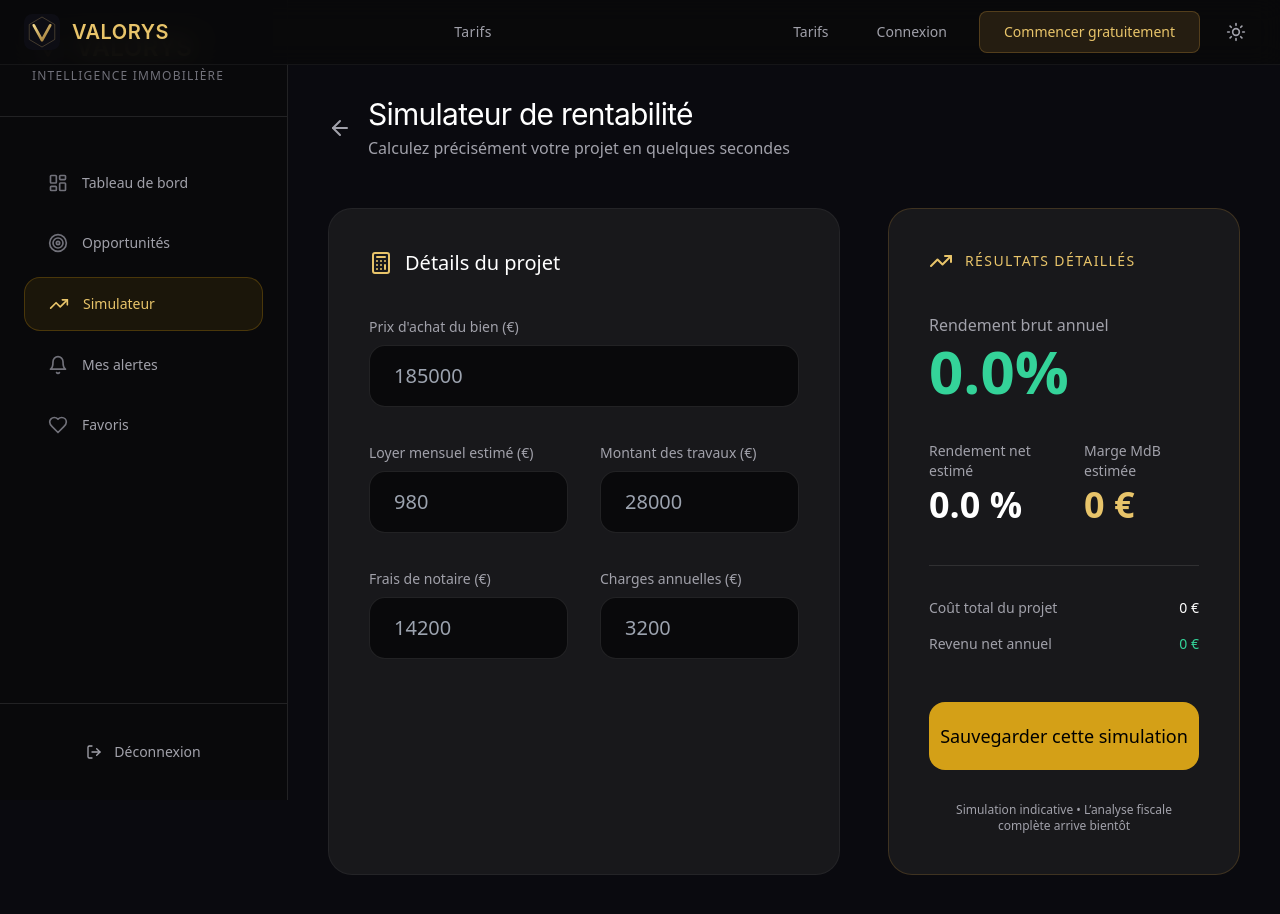
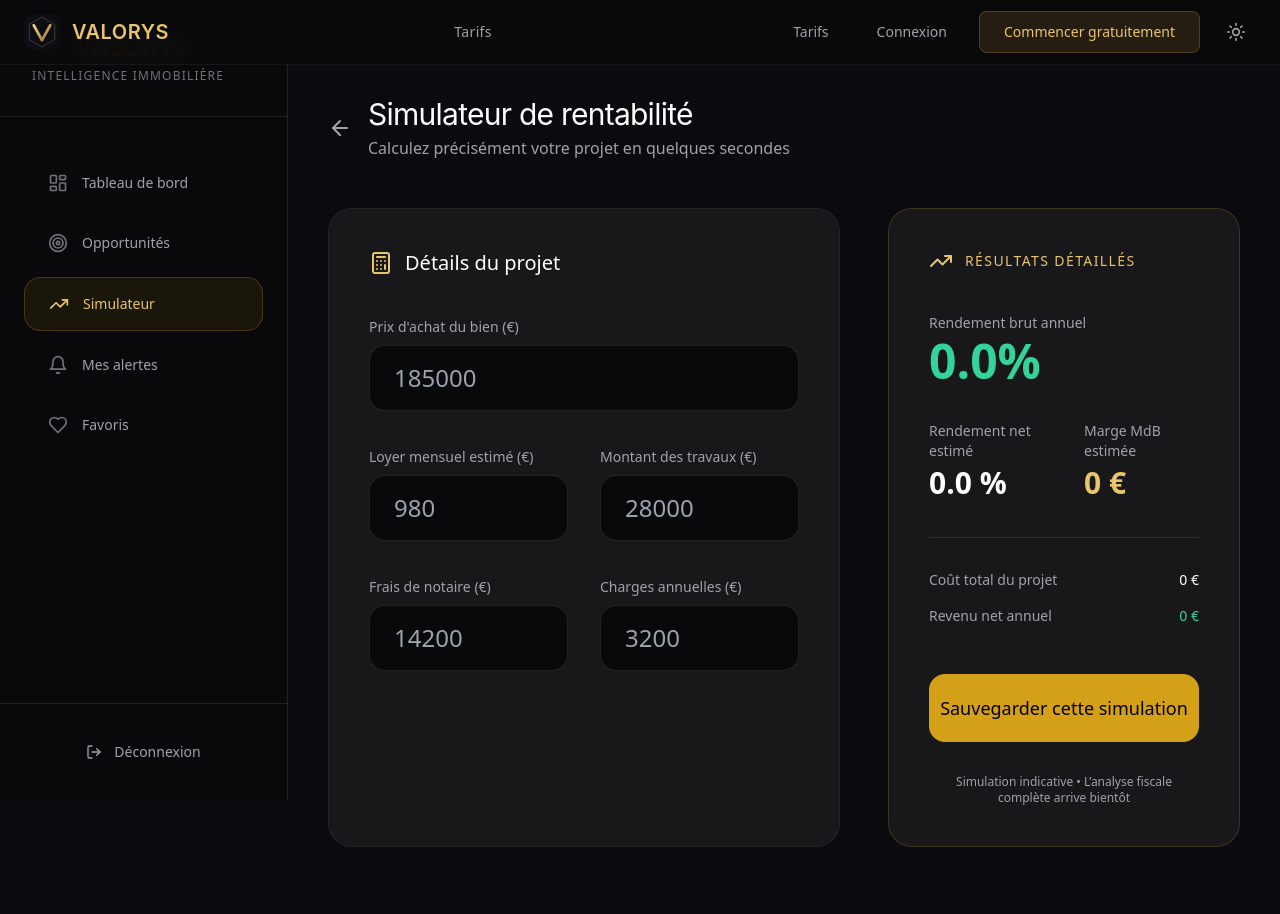
Before and after one commit to pooya75nd/Valorys, a Next.js app: page /simulateur in a window 1280 px wide. Shown: the top 914 px of the page. Built offline with nearby package versions, Linux system fonts and the light colour scheme; no server answers.

Commit message:
Refactor input styles and text sizes in page.tsx
Updated input field styles and adjusted text sizes for better readability.

```diff
--- a/src/app/simulateur/page.tsx
+++ b/src/app/simulateur/page.tsx
@@ -42,7 +42,7 @@ export default function SimulateurPage() {
 
           <div className="grid lg:grid-cols-12 gap-12">
 
-            {/* Formulaire - Style aligné avec les Alertes */}
+            {/* Formulaire */}
             <div className="lg:col-span-7 bg-white dark:bg-zinc-900 border border-zinc-200 dark:border-white/5 rounded-3xl p-10">
               <div className="flex items-center gap-3 mb-10">
                 <Calculator className="w-6 h-6 text-amber-600 dark:text-gold-400" />
@@ -57,7 +57,7 @@ export default function SimulateurPage() {
                     value={prixAchat}
                     onChange={(e) => setPrixAchat(e.target.value === '' ? '' : Number(e.target.value))}
                     placeholder="185000"
-                    className="w-full bg-white dark:bg-zinc-950 border border-zinc-200 dark:border-white/10 rounded-2xl px-6 py-4 text-xl font-medium focus:outline-none focus:border-amber-600 dark:focus:border-gold-600 text-zinc-900 dark:text-white"
+                    className="w-full bg-white dark:bg-zinc-950 border border-zinc-200 dark:border-white/10 rounded-2xl px-6 py-4 text-2xl font-medium focus:outline-none focus:border-amber-600 dark:focus:border-gold-600 text-zinc-900 dark:text-white"
                   />
                 </div>
 
@@ -69,7 +69,7 @@ export default function SimulateurPage() {
                       value={loyerMensuel}
                       onChange={(e) => setLoyerMensuel(e.target.value === '' ? '' : Number(e.target.value))}
                       placeholder="980"
-                      className="w-full bg-white dark:bg-zinc-950 border border-zinc-200 dark:border-white/10 rounded-2xl px-6 py-4 text-xl font-medium focus:outline-none focus:border-amber-600 dark:focus:border-gold-600 text-zinc-900 dark:text-white"
+                      className="w-full bg-white dark:bg-zinc-950 border border-zinc-200 dark:border-white/10 rounded-2xl px-6 py-4 text-2xl font-medium focus:outline-none focus:border-amber-600 dark:focus:border-gold-600 text-zinc-900 dark:text-white"
                     />
                   </div>
 
@@ -80,7 +80,7 @@ export default function SimulateurPage() {
                       value={travaux}
                       onChange={(e) => setTravaux(e.target.value === '' ? '' : Number(e.target.value))}
                       placeholder="28000"
-                      className="w-full bg-white dark:bg-zinc-950 border border-zinc-200 dark:border-white/10 rounded-2xl px-6 py-4 text-xl font-medium focus:outline-none focus:border-amber-600 dark:focus:border-gold-600 text-zinc-900 dark:text-white"
+                      className="w-full bg-white dark:bg-zinc-950 border border-zinc-200 dark:border-white/10 rounded-2xl px-6 py-4 text-2xl font-medium focus:outline-none focus:border-amber-600 dark:focus:border-gold-600 text-zinc-900 dark:text-white"
                     />
                   </div>
                 </div>
@@ -93,7 +93,7 @@ export default function SimulateurPage() {
                       value={fraisNotaire}
                       onChange={(e) => setFraisNotaire(e.target.value === '' ? '' : Number(e.target.value))}
                       placeholder="14200"
-                      className="w-full bg-white dark:bg-zinc-950 border border-zinc-200 dark:border-white/10 rounded-2xl px-6 py-4 text-xl font-medium focus:outline-none focus:border-amber-600 dark:focus:border-gold-600 text-zinc-900 dark:text-white"
+                      className="w-full bg-white dark:bg-zinc-950 border border-zinc-200 dark:border-white/10 rounded-2xl px-6 py-4 text-2xl font-medium focus:outline-none focus:border-amber-600 dark:focus:border-gold-600 text-zinc-900 dark:text-white"
                     />
                   </div>
 
@@ -104,14 +104,14 @@ export default function SimulateurPage() {
                       value={chargesAnnuel}
                       onChange={(e) => setChargesAnnuel(e.target.value === '' ? '' : Number(e.target.value))}
                       placeholder="3200"
-                      className="w-full bg-white dark:bg-zinc-950 border border-zinc-200 dark:border-white/10 rounded-2xl px-6 py-4 text-xl font-medium focus:outline-none focus:border-amber-600 dark:focus:border-gold-600 text-zinc-900 dark:text-white"
+                      className="w-full bg-white dark:bg-zinc-950 border border-zinc-200 dark:border-white/10 rounded-2xl px-6 py-4 text-2xl font-medium focus:outline-none focus:border-amber-600 dark:focus:border-gold-600 text-zinc-900 dark:text-white"
                     />
                   </div>
                 </div>
               </div>
             </div>
 
-            {/* Résultats */}
+            {/* Résultats - Texte réduit */}
             <div className="lg:col-span-5">
               <div className="bg-white dark:bg-zinc-900 border border-zinc-200 dark:border-gold-700/30 rounded-3xl p-10 sticky top-28">
                 <div className="flex items-center gap-3 mb-10">
@@ -119,10 +119,10 @@ export default function SimulateurPage() {
                   <h3 className="text-amber-600 dark:text-gold-400 tracking-widest text-sm">RÉSULTATS DÉTAILLÉS</h3>
                 </div>
 
-                <div className="space-y-10">
+                <div className="space-y-9">
                   <div>
-                    <p className="text-zinc-500 dark:text-zinc-400">Rendement brut annuel</p>
-                    <p className="text-6xl font-semibold text-emerald-600 dark:text-emerald-400 mt-1">
+                    <p className="text-zinc-500 dark:text-zinc-400 text-sm">Rendement brut annuel</p>
+                    <p className="text-5xl font-semibold text-emerald-600 dark:text-emerald-400 mt-1">
                       {rendementBrut.toFixed(1)}%
                     </p>
                   </div>
@@ -130,11 +130,11 @@ export default function SimulateurPage() {
                   <div className="grid grid-cols-2 gap-10">
                     <div>
                       <p className="text-zinc-500 dark:text-zinc-400 text-sm">Rendement net estimé</p>
-                      <p className="text-4xl font-semibold text-zinc-900 dark:text-white mt-1">{rendementNet.toFixed(1)} %</p>
+                      <p className="text-3xl font-semibold text-zinc-900 dark:text-white mt-1">{rendementNet.toFixed(1)} %</p>
                     </div>
                     <div>
                       <p className="text-zinc-500 dark:text-zinc-400 text-sm">Marge MdB estimée</p>
-                      <p className="text-4xl font-semibold text-amber-600 dark:text-gold-400 mt-1">
+                      <p className="text-3xl font-semibold text-amber-600 dark:text-gold-400 mt-1">
                         {margeMdbEstimee.toLocaleString()} €
                       </p>
                     </div>
```
